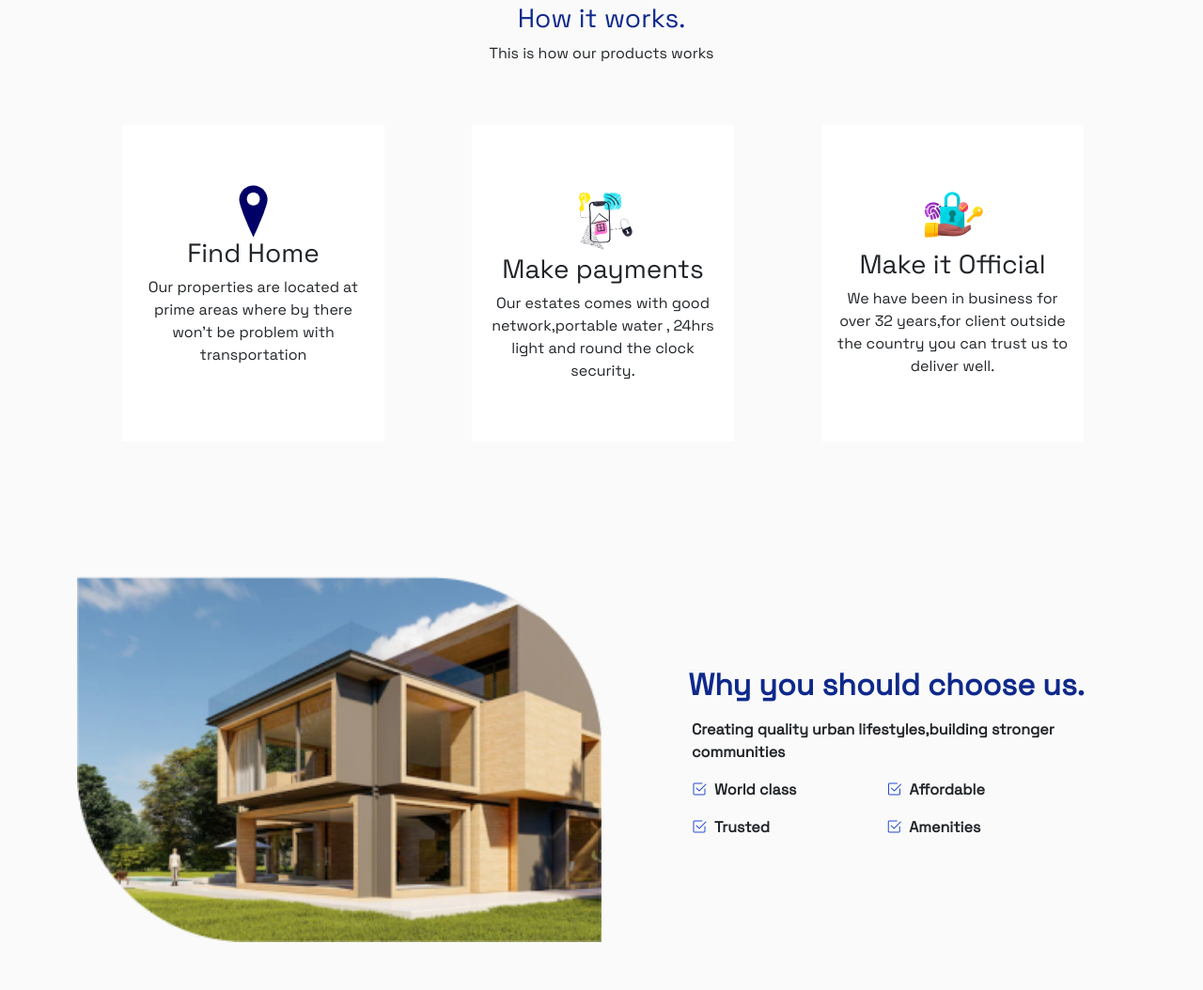
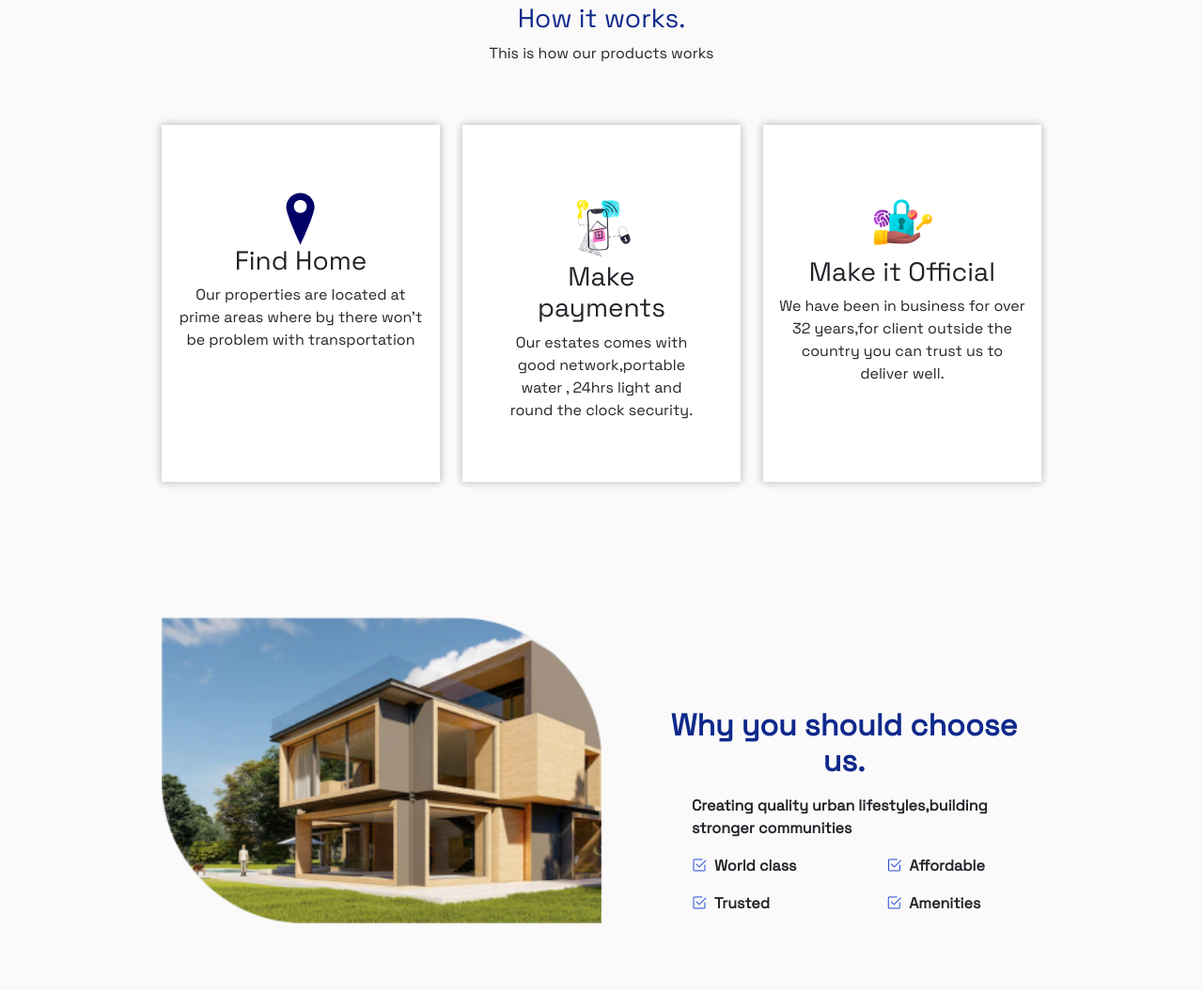
Before and after one commit to BabyDeee/Dee-s-Estate, a plain HTML site: page index.html in a window 1280 px wide. Shown: the part 776-1830 px from the top of the page at 94% size. Drawn offline with nearby package versions, Linux system fonts and the light colour scheme.

Commit message:
Second commit

```diff
--- a/css/style.css
+++ b/css/style.css
@@ -28,3 +28,6 @@ body{
 .footer{
     background-color: #0F298B !important;
 }
+.card{
+    box-shadow: 0px 0px 8px #ccc, 0px 0px 8px #ccc;
+}
--- a/index.html
+++ b/index.html
@@ -55,12 +55,12 @@
                     <img src="img/play-btn.png" class="img-fluid" alt="">
                 </div>
             </div>
-            <div class="right ms-5 ps-5 pt-2 w-100">
+            <div class="right ms-md-5 ms-0 ps-0 ps-md-5 pt-2 w-100">
                 <img src="img/house.png" class="img-fluid w-100" alt="">
             </div>
         </div>
     </div>
-    <div class="second-section pt-4 d-flex flex-sm-row flex-column justify-content-evenly  rounded-4">
+    <div class="second-section pt-4 d-flex flex-sm-row flex-column justify-content-evenly rounded-4">
         <div class="drop1">
             <li class="nav-item dropdown list-unstyled">
               <a class="nav-link dropdown-toggle text-primary pb-1" href="#" id="navbarDropdown" role="button" data-bs-toggle="dropdown" aria-expanded="false">
@@ -94,28 +94,29 @@
     <div class="third-section mb-5 pb-5">
         <h3 class="text-primary text-center">How it works.</h3>
         <p class="text-center pb-5">This is how our products works </p>
-        <div class="container d-flex flex-row mb-5">
-          <div class="col-lg-4 ms-5">
-            <div class="card rounded-0 h-100 w-75 text-center pt-5 border-0">
-              <div class="card-body">
+        <div class="container mb-5 mx-auto" style="width: 75%;">
+          <div class="row">
+            <div class="col-md-4">
+              <div class="card rounded-0 h-100 text-center pt-5 px-3 border-0">
+                <div class="pt-4">
                   <img src="img/address-mark.png" class="img-fluid" alt="">
                   <h3>Find Home </h3>
                   <p class="pb-5">Our properties are located at prime areas where by there won’t be problem with transportation </p>
                 </div>
               </div>
             </div>
-          <div class="col-lg-4">
-            <div class="card rounded-0 h-100 w-75 pt-5 border-0 text-center">
-              <div class="card-body">
+            <div class="col-md-4">
+              <div class="card h-100 rounded-0 text-center py-5 px-5 border-0">
+                <div class="pt-4">
                   <img src="img/Smart-house.png" class="img-fluid" alt="">
                   <h3>Make payments </h3>
                   <p>Our estates comes with good network,portable water , 24hrs light and round the clock security.</p>
                 </div>
               </div>
             </div>
-          <div class="col-lg-4">
-            <div class="card rounded-0 h-100 pt-5 w-75 border-0 text-center">
-              <div class="card-body">
+            <div class="col-md-4">
+              <div class="card rounded-0 h-100 text-center pt-5 px-3 border-0">
+                <div class="pt-4">
                   <img src="img/secure.png" class="img-fluid" alt="">
                   <h3>Make it Official </h3>
                   <p>We have been in business for over 32 years,for client outside the country you can trust  us to deliver well. </p>
@@ -124,7 +125,8 @@
             </div>
           </div>
         </div>
-    <div class="fourth-section mb-5 pb-5">
+    </div>
+    <div class="fourth-section mb-5 pb-5 mx-auto" style="width: 75%;">
       <div class="container d-flex flex-row w-100">
         <div class="image w-50">
           <img src="img/house2.png" class="img-fluid w-100" alt="">
@@ -151,9 +153,9 @@
         </div>
       </div>
     </div>
-    <div class="fifth-section pt-5">
+    <div class="fifth-section py-5">
       <h3 class="text-primary text-center">Our Featured Properties. </h3>
-      <p class="fw-semibold text-center pb-5">One of our biggest product to be featured and that has sold out the most.</p>
+      <p class="fw-semibold text-center pb-1">One of our biggest product to be featured and that has sold out the most.</p>
       <div class="view text-end mb-4 ms-5 container">
         <button type="button" class="btn btn-primary rounded-2">View More</button>
      </div>
@@ -205,7 +207,7 @@
         </div>
       </div>
     </div>
-    <div class="sixth-section">
+    <div class="sixth-section mx-auto pb-5" style="width: 77%;">
       <h3 class="text-primary text-center">Testimonials. </h3>
       <p class="text-center mb-5">This is what our client are saying</p>
       <div class="cards d-flex flex-row container mb-5">
```
Lines whose indentation alone changed are shown as unchanged.
